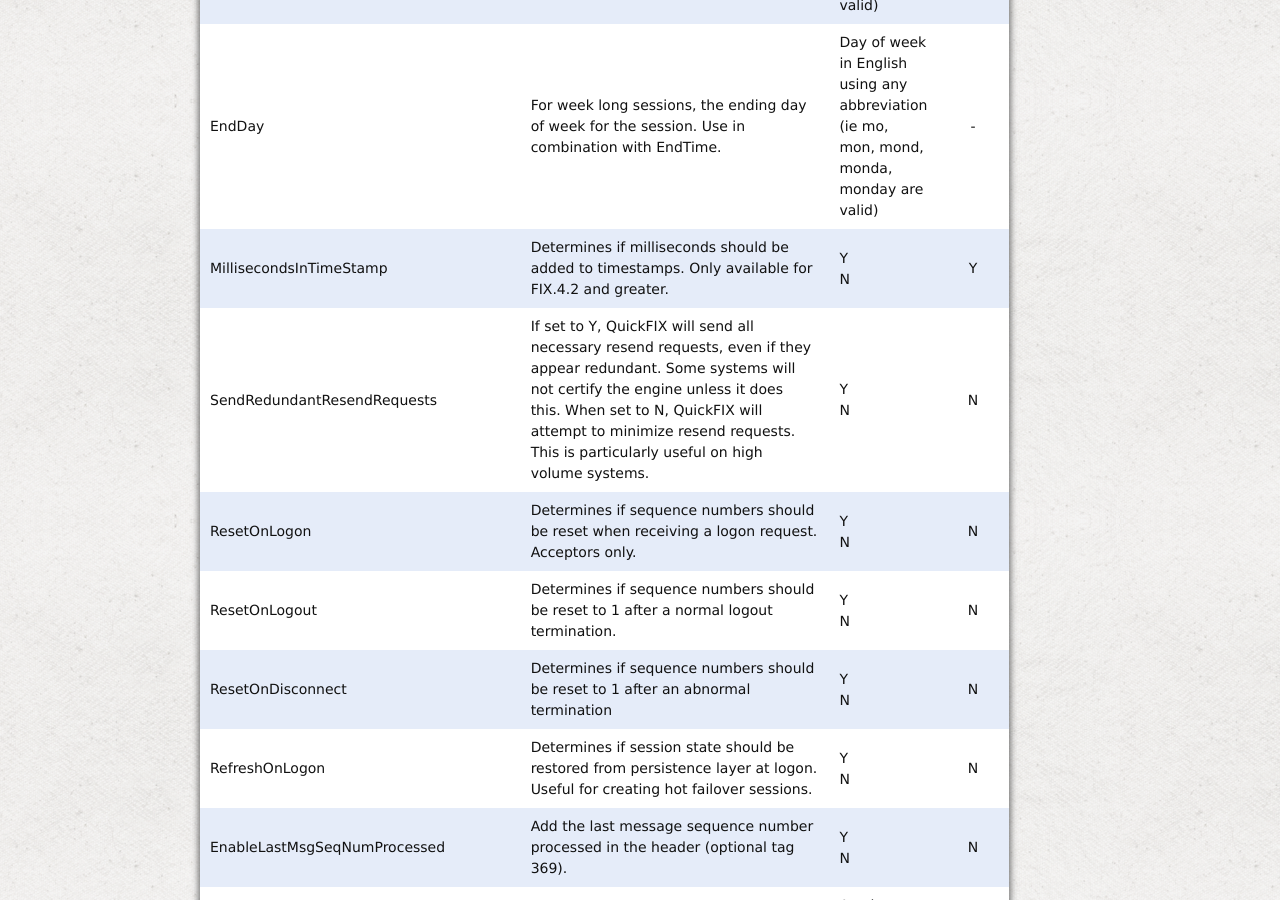
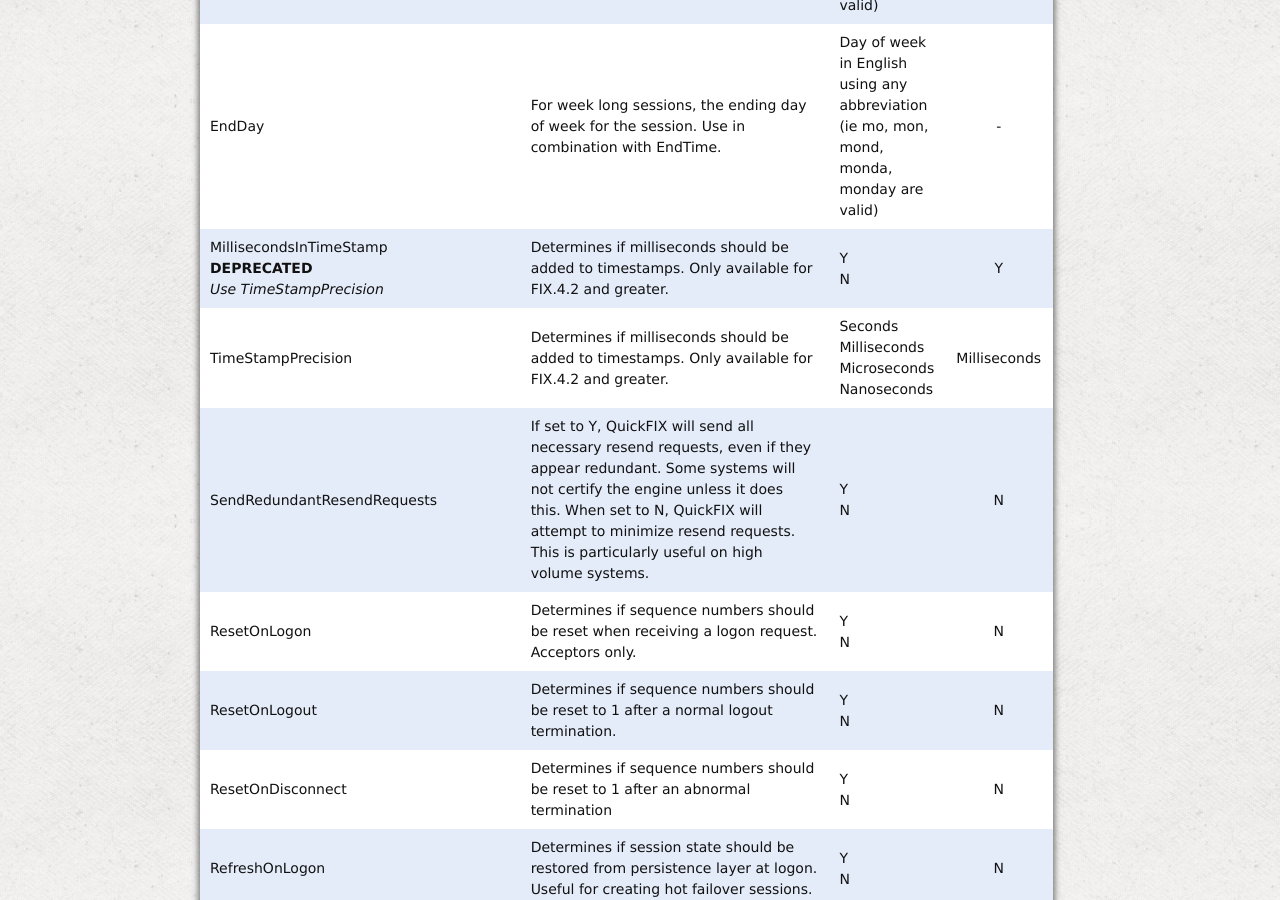
Before and after one commit to connamara/quickfixn, a Jekyll site: the page built from tutorial/configuration.md, in a window 1280 px wide and 900 px high, scrolled down 3259 px. Built offline with Jekyll 4.4.1, drawn with Linux system fonts in a browser that asks for light colours.

Commit message:
TimeStampPrecision

```diff
--- a/tutorial/configuration.md
+++ b/tutorial/configuration.md
@@ -167,13 +167,29 @@ QuickFIX Settings
   </tr>
 
   <tr>
-    <td class='setting'>MillisecondsInTimeStamp</td>
+    <td class='setting'>
+      MillisecondsInTimeStamp<br/>
+      <b>DEPRECATED</b><br/>
+      <i>Use TimeStampPrecision</i>
+    </td>
     <td class='description'>Determines if milliseconds should be added to timestamps. Only available for FIX.4.2 and greater.</td>
     <td class='valid'>
       <div>Y</div>
       <div>N</div>
     </td>
     <td class='default'>Y</td>
+  </tr>
+
+  <tr>
+    <td class='setting'>TimeStampPrecision</td>
+    <td class='description'>Determines if milliseconds should be added to timestamps. Only available for FIX.4.2 and greater.</td>
+    <td class='valid'>
+      <div>Seconds</div>
+      <div>Milliseconds</div>
+      <div>Microseconds</div>
+      <div>Nanoseconds</div>
+    </td>
+    <td class='default'>Milliseconds</td>
   </tr>
 
   <tr>
```
